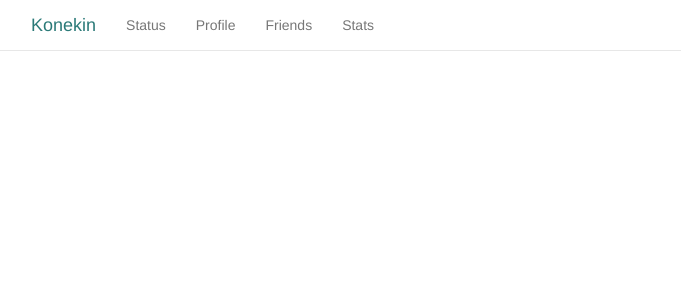
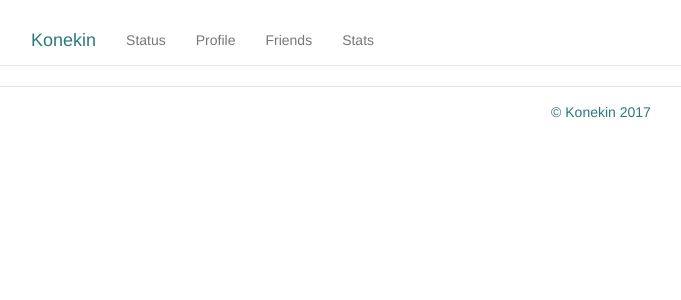
Before and after one commit to argaghulamahmad/konekin, a Django app: template templates/base.html in a window 1280 px wide. Shown: the top 300 px of the page, without its empty margins (39-720 px from the left). Run offline with Django 3.2, Linux system fonts and the light colour scheme; the template is opened without the code that fills it, so the values that code supplies are empty; parts of the project's set-up code (start-up, migrations or seed data) failed here and were passed over; some libraries are stand-ins or nearby versions.

Commit message:
Menambahkan 'footer.html' dan 'header.html' pada 'templates/partial/' project konekin

```diff
--- a/templates/partials/footer.html
+++ b/templates/partials/footer.html
@@ -1 +1,3 @@
-<p>&copy; Konekin</p>
+<div class="footer">
+  <p>&copy; Konekin 2017</p>
+</div>
--- a/templates/partials/header.html
+++ b/templates/partials/header.html
@@ -1,5 +1,5 @@
 {# Project Navbar Konekin #}
-<nav class="navbar navbar-default navbar-fixed-top">
+<nav class="navbar navbar-default navbar-fixed-top sticky">
   <div class="container">
     <div class="navbar-header">
       <button type="button" class="navbar-toggle collapsed" data-toggle="collapse" data-target="#navbar" aria-expanded="false" aria-controls="navbar">
```
